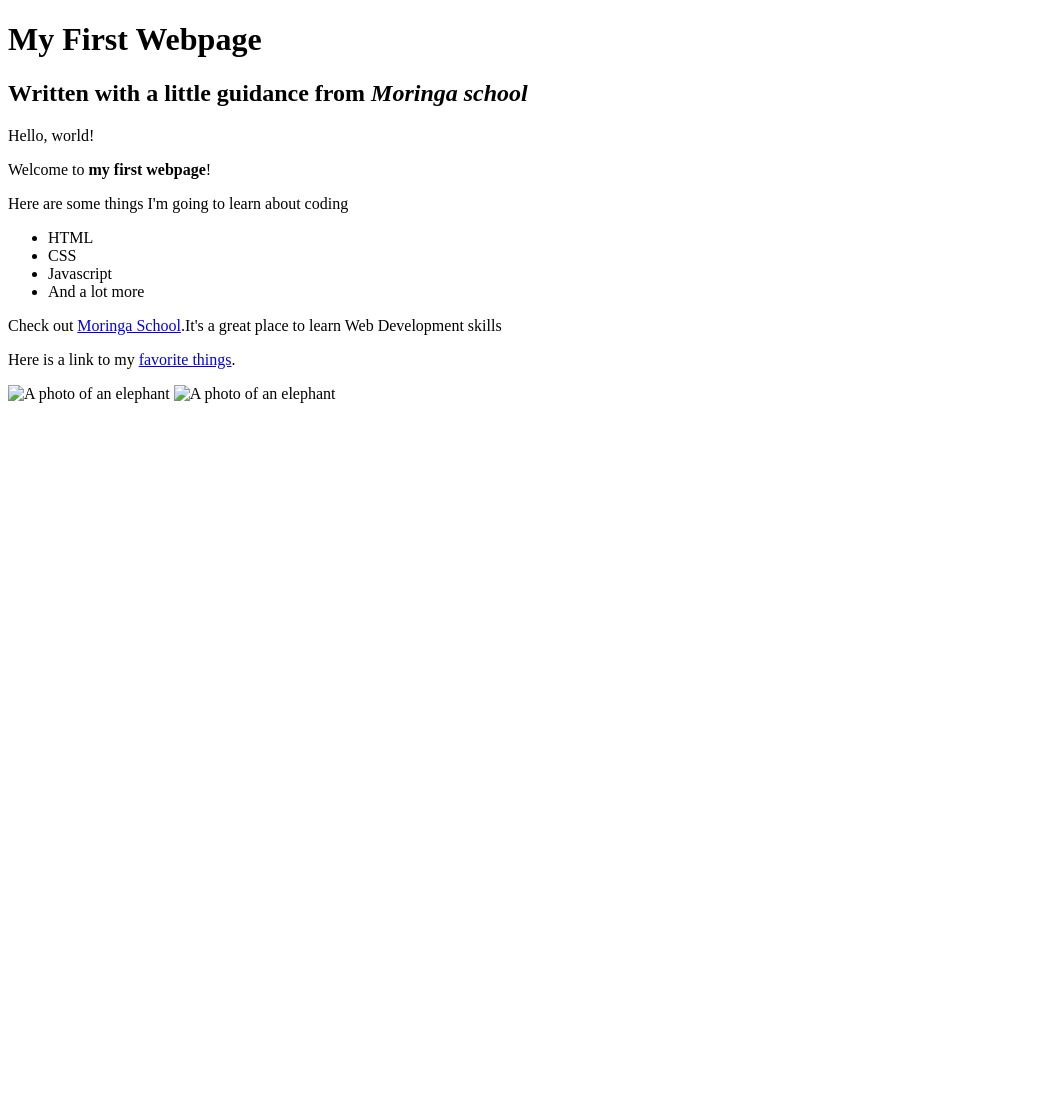
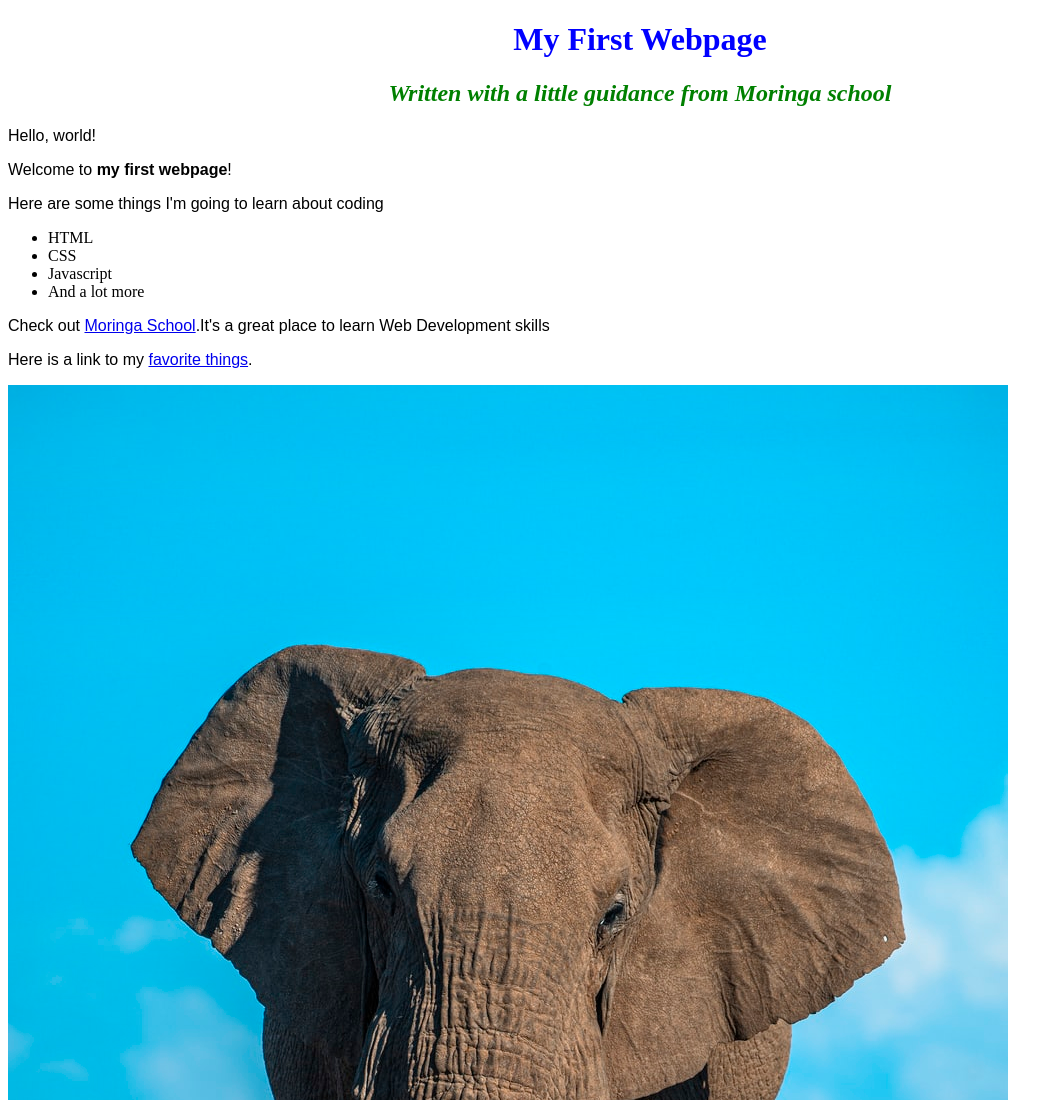
Before and after one commit to categrace/my-first-webpage, a plain HTML site: page index.html in a window 1280 px wide. Shown: the top 1100 px of the page, without its empty margins (0-1063 px from the left). Before the commit the page ends 800 px from the top, so only its background shows below. Drawn offline with Linux system fonts and the light colour scheme.

Commit message:
change of name ofmy-first-webpage.html file to index.html' pwd

```diff
--- /dev/null
+++ b/css/styles.css
@@ -0,0 +1,15 @@
+h1 {
+    color:blue;
+    text-align: center;
+}
+h2 {
+    color:green;
+    font-style: italic;
+    text-align: center;
+}
+p {
+    font-family: sans-serif;
+}
+ul {
+    line-height: 4opx;
+}
--- a/my-first-webpage.html
+++ b/index.html
@@ -17,6 +17,18 @@
   </ul>
  <p>Check out <a href= "http://moringaschool.com/">Moringa School</a>.It's a great place to learn Web Development skills</p>
  <p>Here is a link to my <a href="favorite-things.html">favorite things</a>.</p>
- <img src="elephant.jpeg" alt="A photo of an elephant">
- <img src="Images/'elephant.jpeg" alt="A photo of an elephant">
+ <img src="Images/elephant.jpeg"alt="A photo of an elephant">
  <html>
+     <!DOCTYPE html>
+     <html lang="en">
+     <head>
+         <meta charset="UTF-8">
+         <meta http-equiv="X-UA-Compatible" content="IE=edge">
+         <meta name="viewport" content="width=device-width, initial-scale=1.0">
+         <title>my-first-webpage</title>
+         <link href="css/styles.css" rel="stylesheet" type="text/css">
+     </head>
+     <body>
+
+     </body>
+     </html>
```
